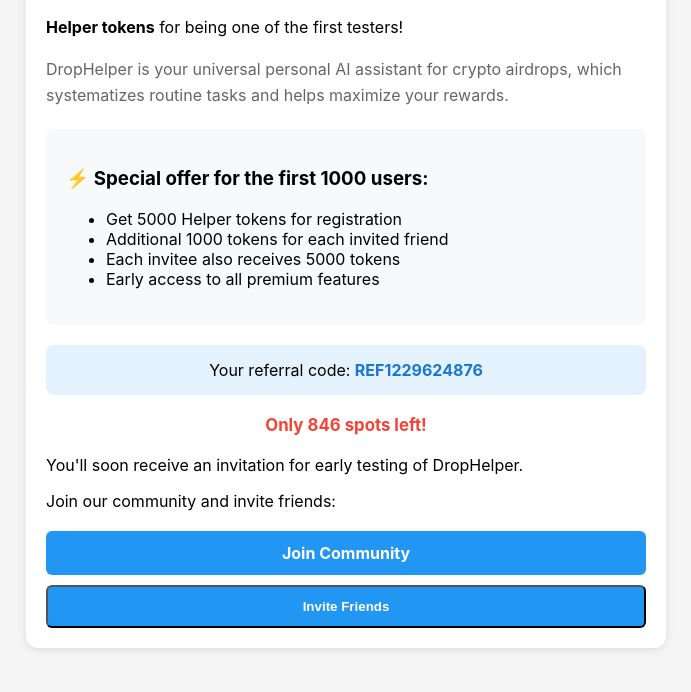
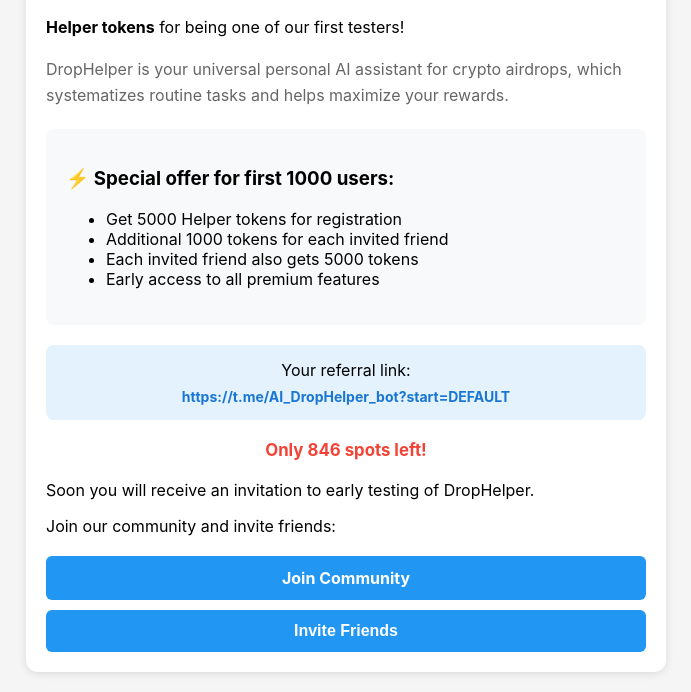
Before and after one commit to Efm-ua/drophelper-miniapp, a plain HTML site: page index-en.html in a window 1280 px wide. Shown: the part 340-1032 px from the top of the page, without its empty margins (294-985 px from the left). Before the commit the page ends 1008 px from the top, so only its background shows below. Drawn offline with Linux system fonts and the light colour scheme.

Commit message:
Update English landing page with full referral link

```diff
--- a/index-en.html
+++ b/index-en.html
@@ -1,3 +1,4 @@
+<!-- Version 1.0.9 - EN -->
 <!DOCTYPE html>
 <html lang="en">
 
@@ -6,8 +7,9 @@
     <meta name="viewport" content="width=device-width, initial-scale=1.0">
     <title>DropHelper</title>
     <style>
+        /* Такі ж стилі як в українській версії */
         body {
-            font-family: -apple-system, BlinkMacSystemFont, 'Segoe UI', Roboto, sans-serif;
+            font-family: -apple-system, BlinkMacSystemFont, 'Segoe UI', Roboto, Oxygen, Ubuntu, Cantarell, sans-serif;
             margin: 0;
             padding: 20px;
             background: #f5f5f5;
@@ -63,11 +65,15 @@
             margin: 20px 0;
             text-align: center;
             cursor: pointer;
+            word-break: break-all;
         }
 
         .highlight {
             color: #1976D2;
             font-weight: bold;
+            display: block;
+            margin-top: 8px;
+            font-size: 14px;
         }
 
         .spots-left {
@@ -94,6 +100,13 @@
             text-align: center;
             font-weight: bold;
             transition: background 0.3s;
+            border: none;
+            cursor: pointer;
+            font-size: 16px;
+        }
+
+        .button:hover {
+            background: #1976D2;
         }
 
         .notification {
@@ -106,6 +119,8 @@
             padding: 10px 20px;
             border-radius: 4px;
             display: none;
+            z-index: 1000;
+            font-size: 14px;
         }
 
         @keyframes pulse {
@@ -142,7 +157,7 @@
                 <h2>🎁 Congratulations!</h2>
                 <p>You receive</p>
                 <div id="tokenCounter" class="token-amount">5000</div>
-                <p><strong>Helper tokens</strong> for being one of the first testers!</p>
+                <p><strong>Helper tokens</strong> for being one of our first testers!</p>
             </div>
 
             <div class="description">
@@ -151,24 +166,25 @@
             </div>
 
             <div class="special-offer">
-                <h3>⚡️ Special offer for the first 1000 users:</h3>
+                <h3>⚡️ Special offer for first 1000 users:</h3>
                 <ul>
                     <li>Get 5000 Helper tokens for registration</li>
                     <li>Additional 1000 tokens for each invited friend</li>
-                    <li>Each invitee also receives 5000 tokens</li>
+                    <li>Each invited friend also gets 5000 tokens</li>
                     <li>Early access to all premium features</li>
                 </ul>
             </div>
 
             <div id="referralCode" class="referral-code">
-                Your referral code: <span class="highlight">Loading...</span>
+                Your referral link:<br>
+                <span class="highlight">Loading...</span>
             </div>
 
             <div id="spotsLeft" class="spots-left pulse">
                 Only <span id="spotsCounter">846</span> spots left!
             </div>
 
-            <p>You'll soon receive an invitation for early testing of DropHelper.</p>
+            <p>Soon you will receive an invitation to early testing of DropHelper.</p>
 
             <p>Join our community and invite friends:</p>
 
@@ -184,24 +200,29 @@
     </div>
 
     <script>
+        // Функції такі ж як в українській версії, змінені тільки тексти
         function getUrlParameters() {
             const urlParams = new URLSearchParams(window.location.search);
             return {
                 spots: parseInt(urlParams.get('spots')) || 846,
                 tokens: parseInt(urlParams.get('tokens')) || 5000,
-                ref: urlParams.get('ref') || 'REF1229624876',
+                ref: urlParams.get('ref') || 'DEFAULT',
                 lang: urlParams.get('lang') || 'en'
             };
         }
 
         function updateDisplay() {
             const params = getUrlParameters();
+
             document.getElementById('tokenCounter').textContent = params.tokens.toLocaleString();
             document.getElementById('spotsCounter').textContent = params.spots.toLocaleString();
+
+            const refLink = `https://t.me/AI_DropHelper_bot?start=${params.ref}`;
             const refElement = document.querySelector('#referralCode .highlight');
-            refElement.textContent = params.ref;
+            refElement.textContent = refLink;
+
             document.getElementById('referralCode').onclick = function () {
-                navigator.clipboard.writeText(params.ref).then(() => {
+                navigator.clipboard.writeText(refLink).then(() => {
                     showNotification();
                 });
             };
@@ -217,7 +238,8 @@
 
         function shareWithFriends() {
             const params = getUrlParameters();
-            const shareText = `Join DropHelper! Get 5000 tokens for free!\nMy referral code: ${params.ref}\nhttps://t.me/AI_DropHelper_bot`;
+            const refLink = `https://t.me/AI_DropHelper_bot?start=${params.ref}`;
+            const shareText = `Join DropHelper! Get 5000 tokens for free!\n${refLink}`;
 
             if (window.Telegram && window.Telegram.WebApp) {
                 window.Telegram.WebApp.switchInlineQuery(params.ref);
@@ -228,10 +250,6 @@
             }
         }
 
-        // Викликаємо функцію оновлення відразу
-        updateDisplay();
-
-        // Додатково викликаємо після повного завантаження DOM
         document.addEventListener('DOMContentLoaded', updateDisplay);
     </script>
 </body>
```
